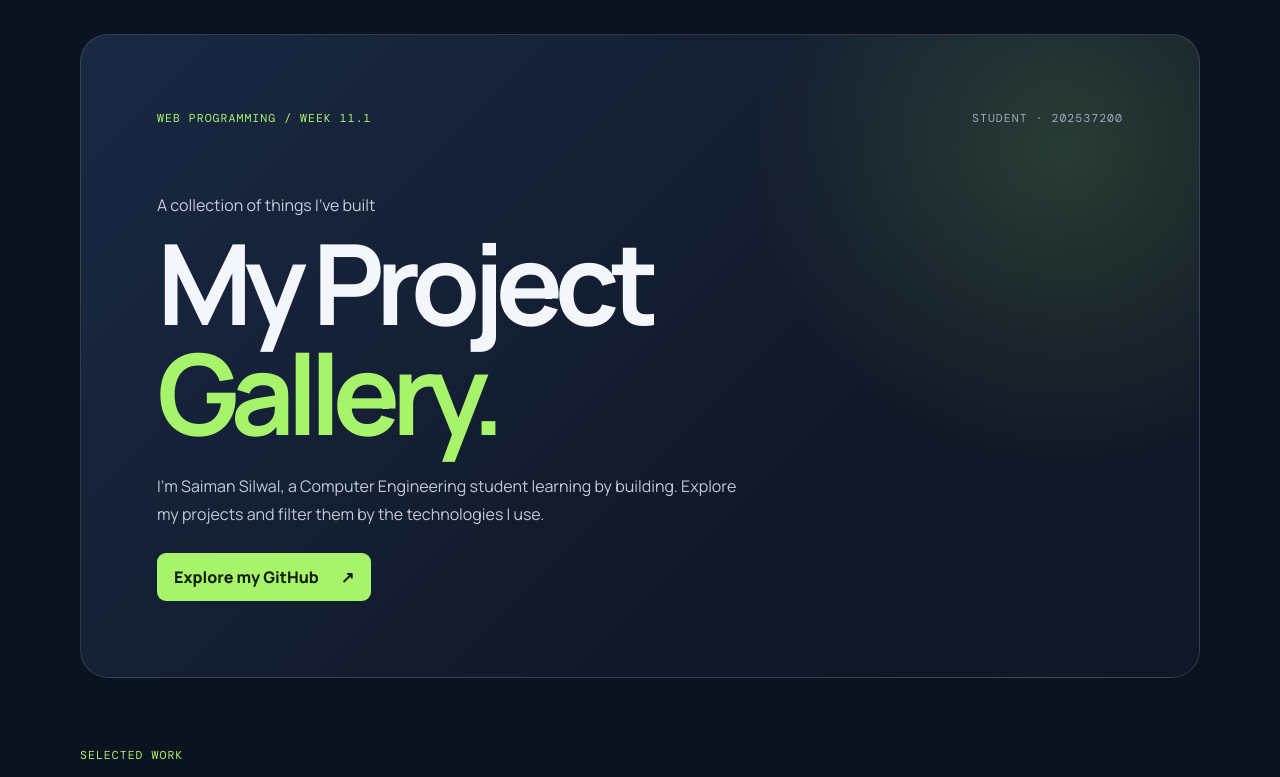
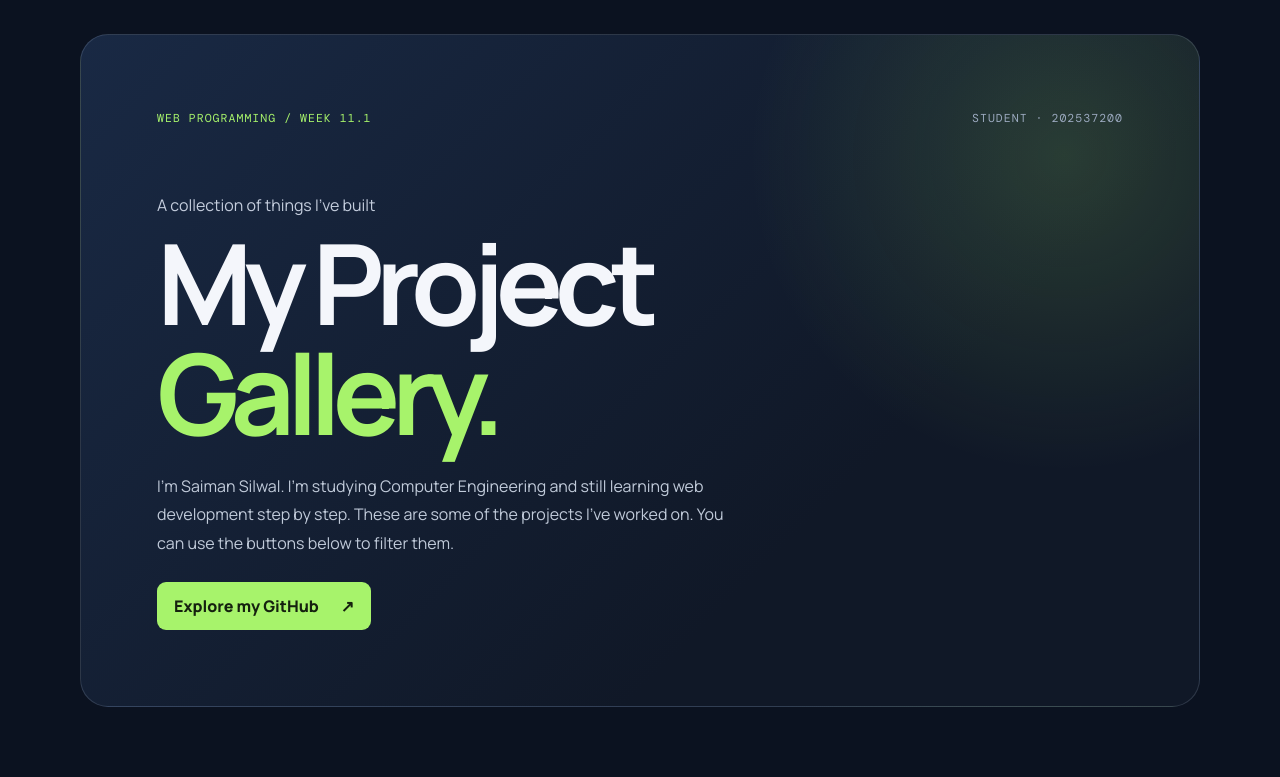
Before and after one commit to saimansilwal7-oss/saiman-silwal-202537200, a React (Create React App) app in the folder Week 11.1/: page / in a window 1280 px wide. Shown: the top 777 px of the page. Built offline with nearby package versions, Linux system fonts and the light colour scheme.

Commit message:
Make Week 11.1 introduction more natural

```diff
--- a/Week 11.1/src/App.js
+++ b/Week 11.1/src/App.js
@@ -26,8 +26,7 @@ function App() {
         <p className="hero-kicker">A collection of things I've built</p>
         <h1>My Project<br /><span>Gallery.</span></h1>
         <p className="hero-description">
-          I'm Saiman Silwal, a Computer Engineering student learning by building.
-          Explore my projects and filter them by the technologies I use.
+          I'm Saiman Silwal. I'm studying Computer Engineering and still learning web development step by step. These are some of the projects I've worked on. You can use the buttons below to filter them.
         </p>
         <a className="hero-link" href="https://github.com/saimansilwal7-oss" target="_blank" rel="noreferrer">
           Explore my GitHub <span aria-hidden="true">↗</span>
```
